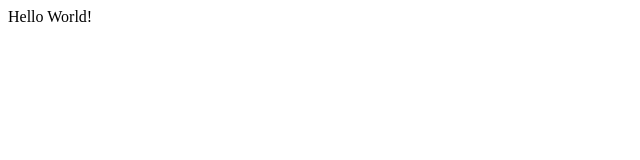
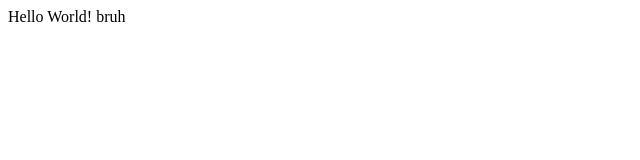
Before and after one commit to afraisse/mu-poc, a plain HTML site: page index.html in a window 1280 px wide. Shown: the full height of the page, 0-640 px from the left. Drawn offline with Linux system fonts and the light colour scheme.

Commit message:
some changes

```diff
--- a/index.html
+++ b/index.html
@@ -3,5 +3,5 @@
   <head>
     <meta charset="UTF-8">
   </head>
-  <body>Hello World!</body>
+  <body>Hello World! bruh</body>
 </html>
```
Also changed, not shown: 1 other file.
